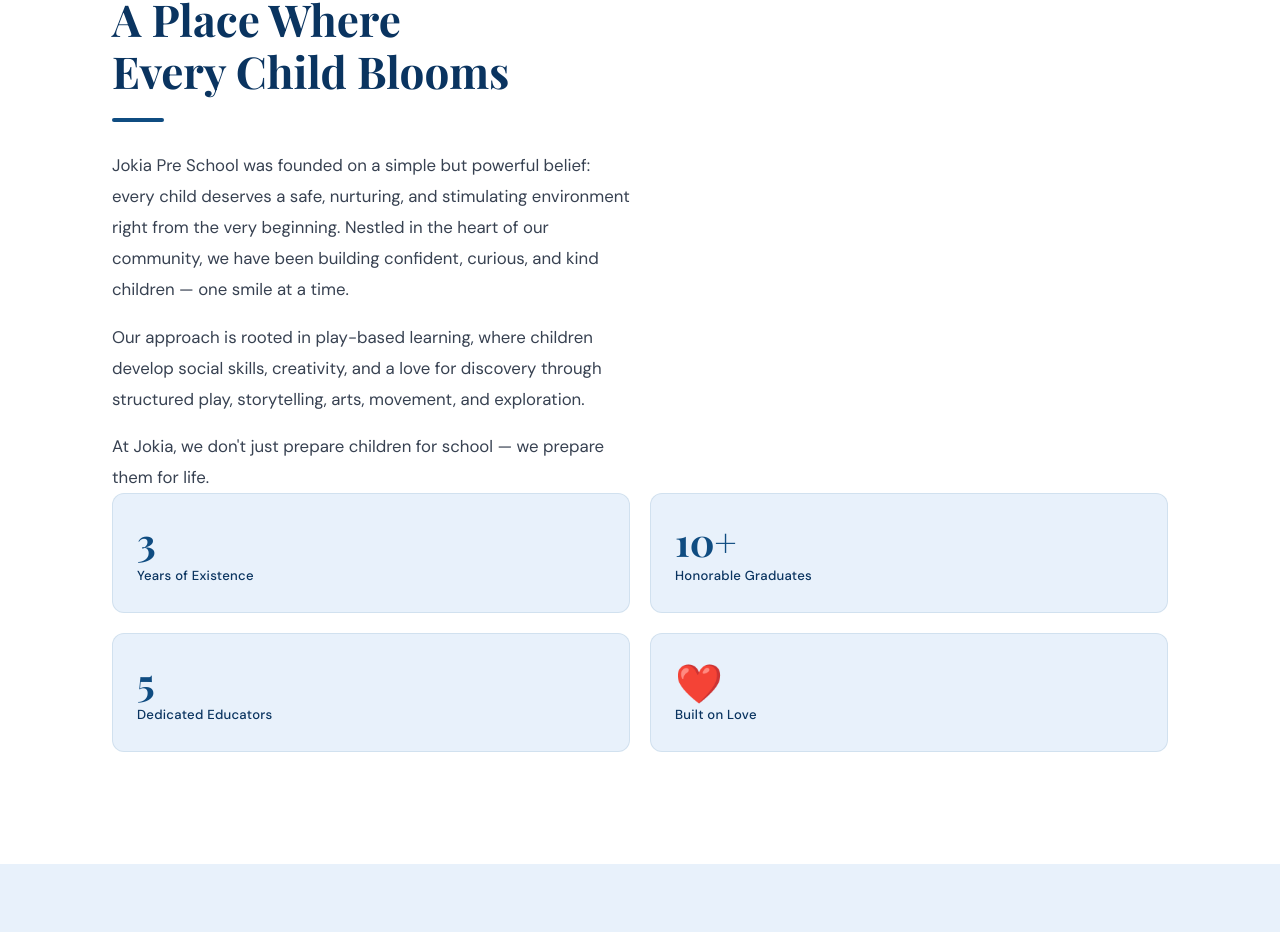
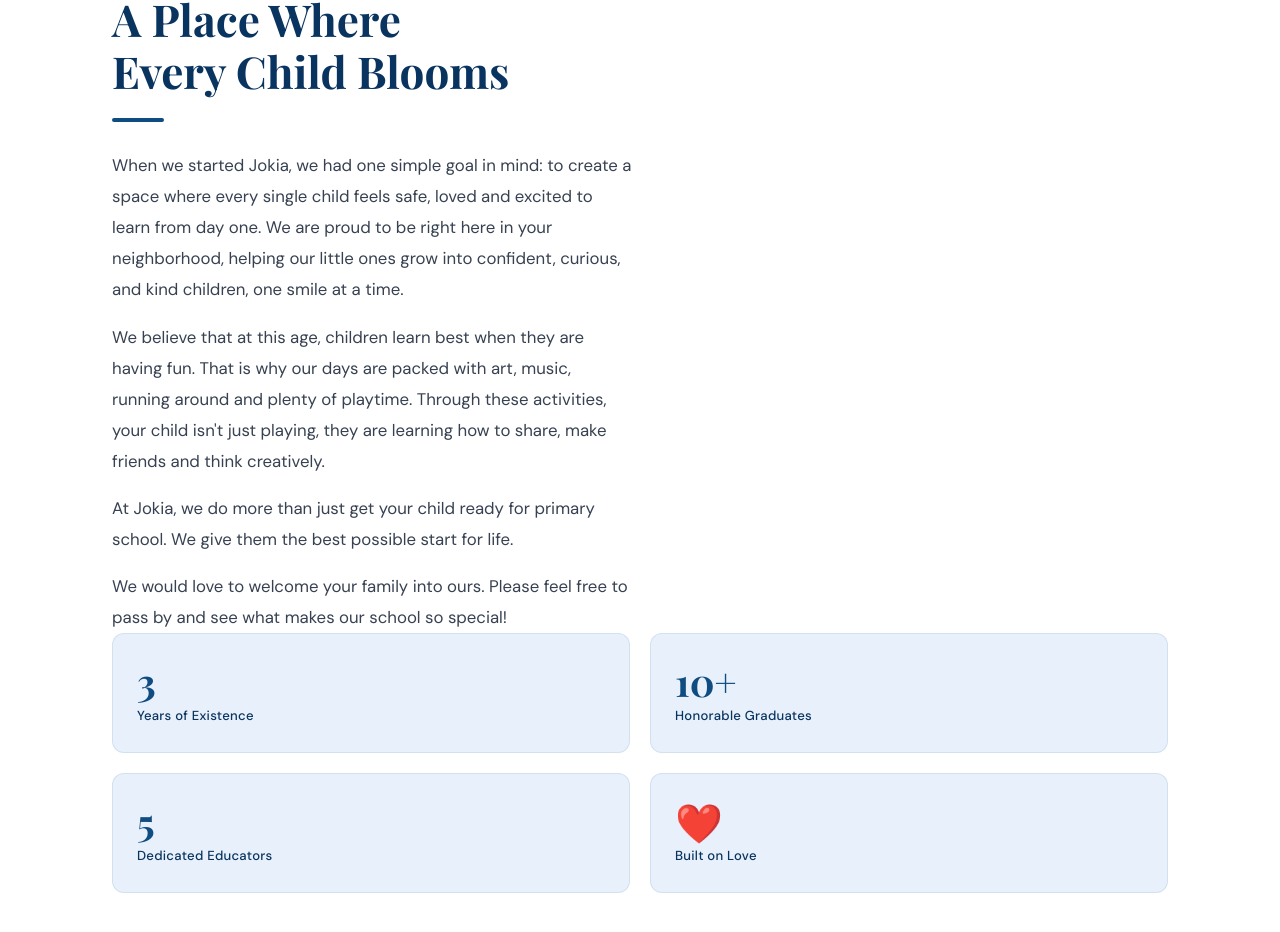
Before and after one commit to GloriaNdagire/jokia-preschool, a Next.js app: page / in a window 1280 px wide. Shown: the part 944-1876 px from the top of the page. Built offline with nearby package versions, Linux system fonts and the light colour scheme; a web font is replaced by a local one.

Commit message:
Revise AboutSection text
Updated the AboutSection content to reflect a more welcoming and engaging message about Jokia Pre School's philosophy and activities.

```diff
--- a/src/components/AboutSection.tsx
+++ b/src/components/AboutSection.tsx
@@ -30,18 +30,22 @@ export default function AboutSection() {
           <div className="accent-bar" />
           <div className={styles.body}>
            <p>
-              Jokia Pre School was founded on a simple but powerful belief: every child
-              deserves a safe, nurturing, and stimulating environment right from the very
-              beginning. Nestled in the heart of our community, we have been building
-              confident, curious, and kind children — one smile at a time.
+            When we started Jokia, we had one simple goal in mind: to create a space
+            where every single child feels safe, loved and excited to learn from day one.
+            We are proud to be right here in your neighborhood, helping our little ones
+            grow into confident, curious, and kind children, one smile at a time.
           </p>
         <p>
-              Our approach is rooted in play-based learning, where children develop social
-              skills, creativity, and a love for discovery through structured play,
-              storytelling, arts, movement, and exploration.
+          We believe that at this age, children learn best when they are having fun.
+          That is why our days are packed with art, music, running around and plenty
+          of playtime. Through these activities, your child isn't just playing, they are
+          learning how to share, make friends and think creatively.
         </p>
         <p>
-              At Jokia, we don't just prepare children for school — we prepare them for life.
+         At Jokia, we do more than just get your child ready for primary school. We give them the best possible start for life.
+        </p>
+        <p>
+         We would love to welcome your family into ours. Please feel free to pass by and see what makes our school so special!
         </p>
           </div>
         </div>
```
Lines whose indentation alone changed are shown as unchanged.
